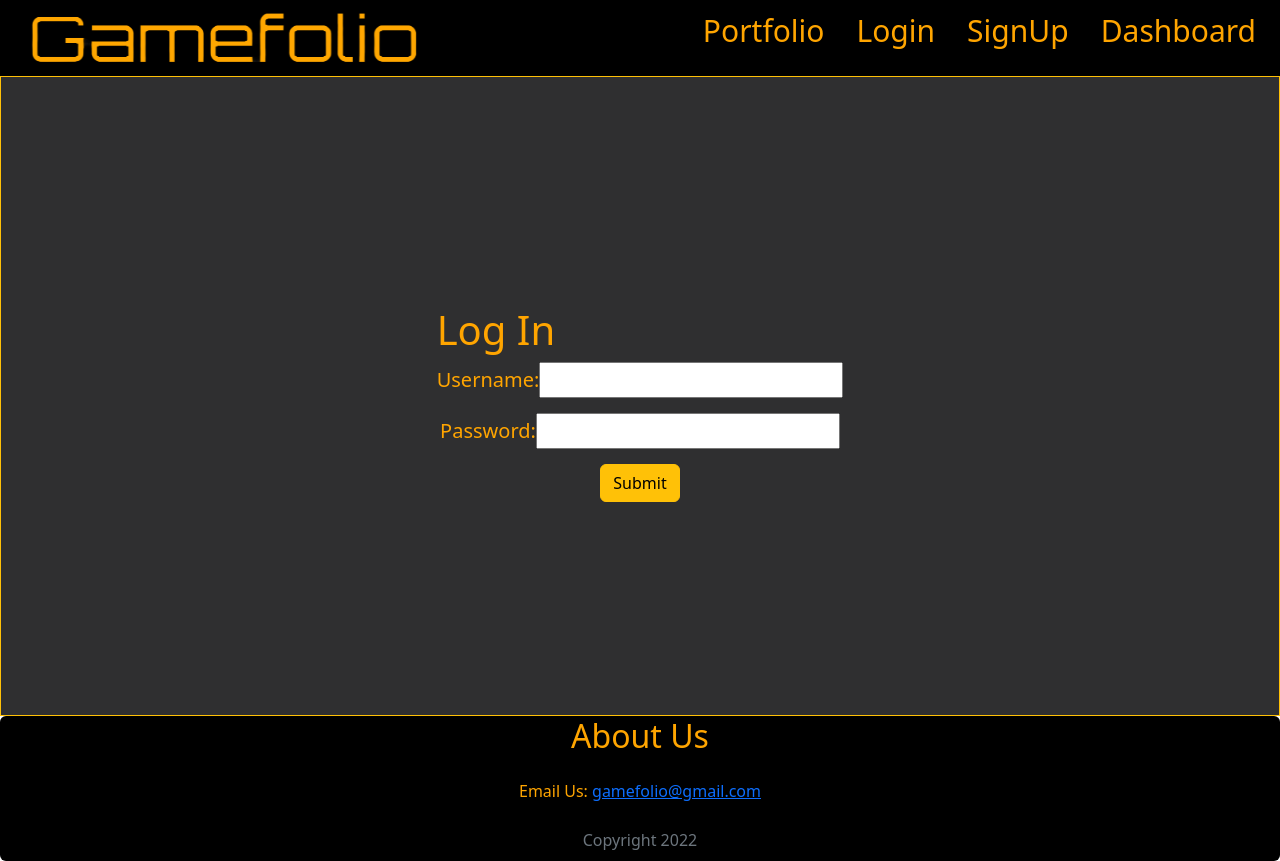
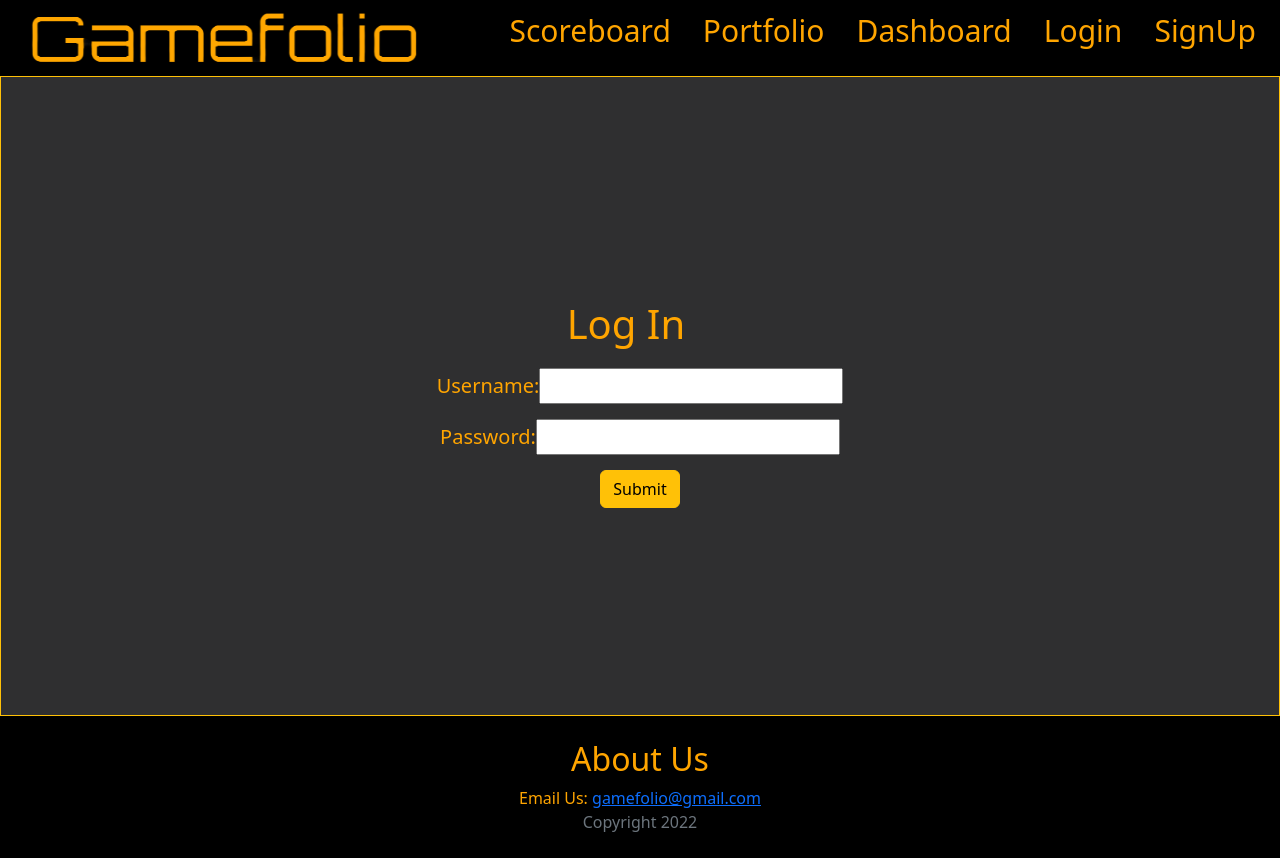
Before and after one commit to Alex92335126/Project-Folio, a React (Create React App) app in the folder frontend/: page /login in a window 1280 px wide. Built offline with nearby package versions, Linux system fonts and the light colour scheme; what web3modal would draw is missing.

Commit message:
updated footer

```diff
--- a/frontend/src/App.js
+++ b/frontend/src/App.js
@@ -9,6 +9,8 @@ import RequireAuth from './Components/RequireAuth';
 import PieChart from './Components/PieChart';
 import Footer from './Components/Footer';
 import AdminPage from './pages/AdminPage';
+import Scoreboard from './pages/Scoreboard';
+
 
 function App() {
   return (
@@ -18,7 +20,7 @@ function App() {
           <Route path="/" element={<HomePage />}></Route>
           <Route path="/login" element={<Login />}></Route>
           <Route path="/signup" element={<Signup />}></Route>
-          <Route path="/piechart" element={<PieChart />}></Route>
+          <Route path="/scoreboard" element={<Scoreboard />}></Route>
           <Route path="/portfolio"
             element={
             <RequireAuth>
--- a/frontend/src/Components/Footer.jsx
+++ b/frontend/src/Components/Footer.jsx
@@ -3,18 +3,18 @@ import Card from 'react-bootstrap/Card';
 
 function Footer() {
   return (
-    <Card className="text-center footer" style= {{ backgroundColor: "black", color: "#FFA500", font:"60px"  }}>
+    <div className="text-center footer py-4" style= {{ backgroundColor: "black", color: "#FFA500", font:"60px"  }}>
       <h2>About Us</h2>
-      <Card.Body>
+      <div>
          <span>Email Us:&nbsp;<a href="mailto:gamefolio@gmail.com">gamefolio@gmail.com</a></span>
 
         {/* <Card.Text>
           With supporting text below as a natural lead-in to additional content.
         </Card.Text> */}
         {/* <Button variant="primary">Go somewhere</Button> */}
-      </Card.Body>
-      <Card.Footer className="text-muted">Copyright 2022</Card.Footer>
-    </Card>
+      </div>
+      <div className="text-muted">Copyright {new Date().getFullYear()}</div>
+    </div>
   );
 }
 
--- a/frontend/src/Components/NavBar.jsx
+++ b/frontend/src/Components/NavBar.jsx
@@ -77,8 +77,14 @@ export default function NavBar() {
           </Nav.Item>
         </div>
         <div className='d-flex'>
+        <Nav.Item>
+            <div className='cursor-pointer mx-3' onClick={()=> navigate ("/scoreboard")}>Scoreboard</div>
+          </Nav.Item>
           <Nav.Item>
             <div className='cursor-pointer mx-3' onClick={()=> navigate ("/portfolio")}>Portfolio</div>
+          </Nav.Item>
+          <Nav.Item>
+            <div className='cursor-pointer mx-3' onClick={()=> navigate("/")}>Dashboard</div>
           </Nav.Item>
           <Nav.Item>
             {token?
@@ -88,9 +94,6 @@ export default function NavBar() {
           <Nav.Item>
               <div className='cursor-pointer mx-3' onClick={()=> navigate ("/signup")}>SignUp</div>
           </Nav.Item>
-          <Nav.Item>
-            <div className='cursor-pointer mx-3' onClick={()=> navigate("/")}>Dashboard</div>
-          </Nav.Item>
         </div>
       </Nav>
     </div>
--- a/frontend/src/pages/Login.jsx
+++ b/frontend/src/pages/Login.jsx
@@ -32,7 +32,7 @@ export default function Login() {
         <>
             <div className="d-flex justify-content-center align-items-center flex-column login border border-warning" style={{color: "#FFA500"}}>
                 <div style={{marginTop: "15px", fontSize:"20px"}}>
-                    <h1 tyle={{marginLeft: "300px", marginBottom: "20px"}}>Log In</h1>
+                    <h1 style={{marginLeft: "130px", marginBottom: "20px"}}>Log In</h1>
                     <label>
                         Username:
                         <input
--- /dev/null
+++ b/frontend/src/pages/Scoreboard.jsx
@@ -0,0 +1,9 @@
+import {useState} from "react"
+
+
+export default function Login() {
+
+return (
+    <h1>Hello </h1>
+)
+}
```
